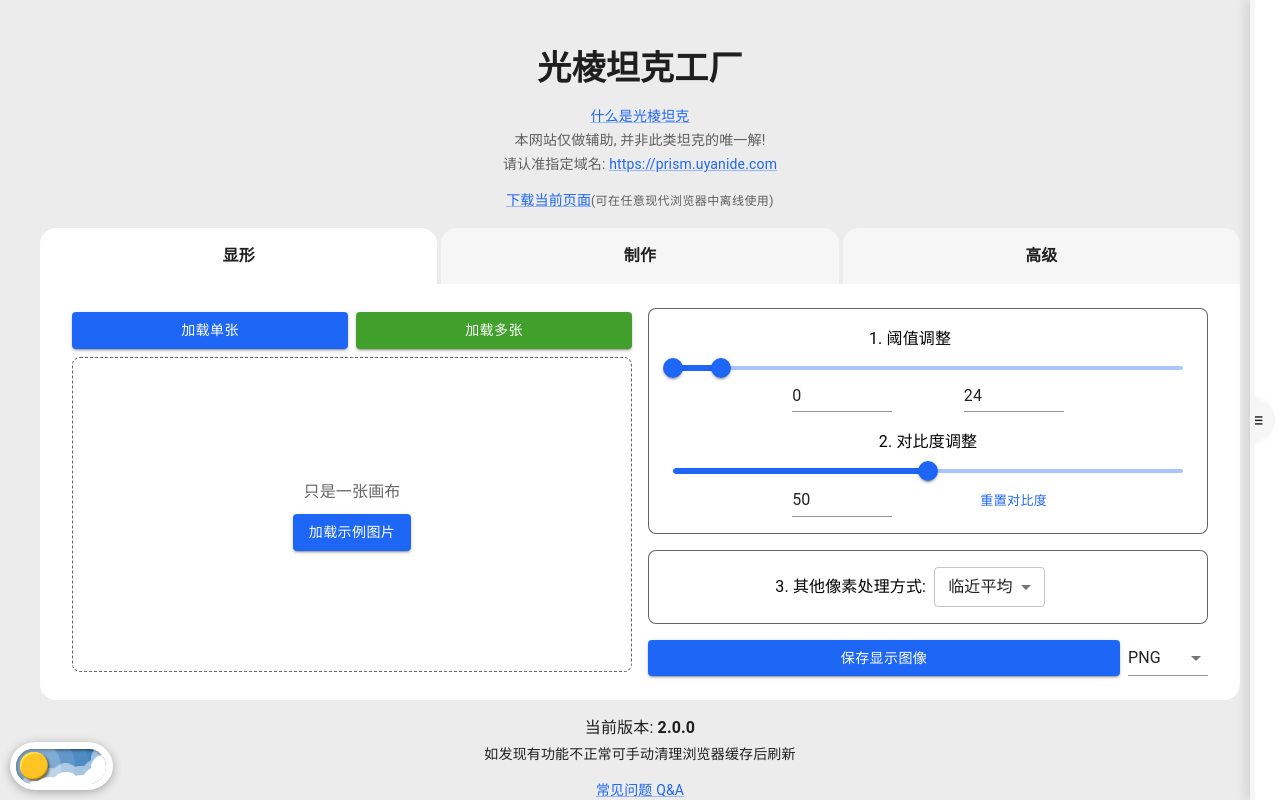
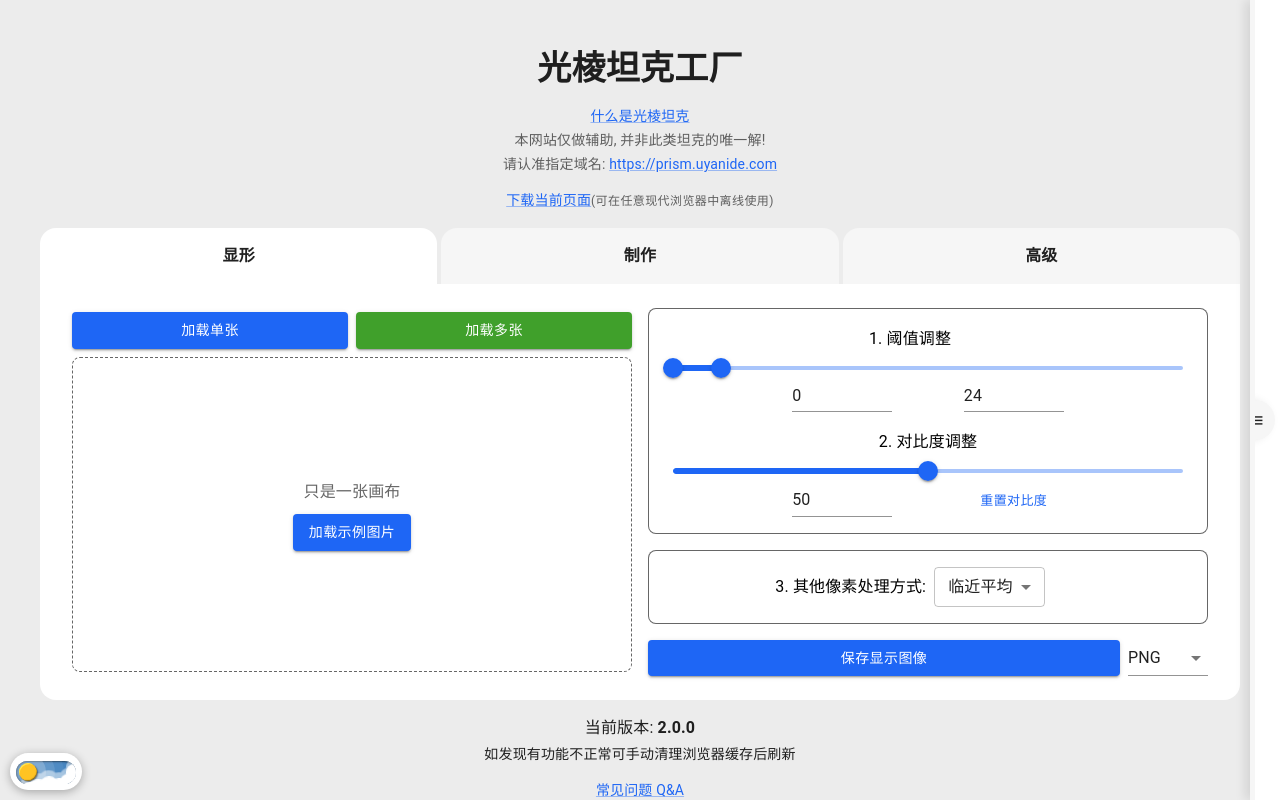
Before and after one commit to Uyanide/Mirage_Decode, a React (Vite) app in the folder web/: page / in a window 1280 px wide. Shown: the top 800 px of the page. Built offline with nearby package versions, Linux system fonts and the light colour scheme; some icons are missing.

Commit message:
🚧 wip: optimize layout

```diff
--- a/web/src/App.tsx
+++ b/web/src/App.tsx
@@ -10,7 +10,7 @@ import { useSidebarStore } from './providers/sidebar';
 import { version as appVersion } from '../package.json';
 import { changeLog } from './constants/change-log';
 import { zIndex } from './constants/layout';
-import { useDesktopModeInitializer } from './providers/layout';
+import { useDesktopModeInitializer, useSmallScreen } from './providers/layout';
 
 function App() {
   useDesktopModeInitializer();
@@ -22,6 +22,8 @@ function App() {
   const dayNightToggleRef = useRef<HTMLElement>(null);
 
   const sidebarState = useSidebarStore();
+
+  const smallScreen = useSmallScreen();
 
   return (
     <Box
@@ -48,7 +50,7 @@ function App() {
         }}
         ref={dayNightToggleRef}
       >
-        <DayNightToggle value={themeMode} size={1.5} onChange={toggleThemeMode} />
+        <DayNightToggle value={themeMode} size={smallScreen ? 1 : 1.5} onChange={toggleThemeMode} />
       </Box>
 
       <DraggableSidebar
--- a/web/src/pages/advanced-encode.tsx
+++ b/web/src/pages/advanced-encode.tsx
@@ -11,17 +11,6 @@ export default function AdvancesEncodePage() {
 
 function ImageInputs() {
   const desktop = useDesktopMode();
-
-  return (
-    <>
-      <Typography variant="h5" sx={{ mb: 2, textAlign: 'center' }}>
-        敬请期待 :D
-      </Typography>
-      <Typography variant="h6" sx={{ mb: 2, textAlign: 'center' }}>
-        给自己个 DDL，2025.8.20 之前
-      </Typography>
-    </>
-  );
 
   return (
     <Grid container spacing={2} maxWidth={desktop ? 'lg' : 'sm'}>
--- a/web/src/pages/encode.tsx
+++ b/web/src/pages/encode.tsx
@@ -22,7 +22,7 @@ import {
 } from '@mui/material';
 import { InputContainer } from '../components/input-container';
 import { ImageLoaderDialog } from '../components/image-loader';
-import { useDesktopMode } from '../providers/layout';
+import { useDesktopMode, useSmallScreen } from '../providers/layout';
 import { HelpButton } from '../components/help-button';
 import { CanvasFallback } from '../components/canvas-fallback';
 import { useCallback, useEffect, useRef, useState } from 'react';
@@ -48,6 +48,7 @@ export default function EncodePage() {
         flexDirection: 'column',
         width: '100%',
         maxWidth: desktop ? 'lg' : 'sm',
+        mx: 'auto',
       }}
     >
       <ImageInputs />
@@ -96,6 +97,7 @@ function ImageConfig({ isCover }: ImageConfigProps) {
           width: '100%',
           gap: 2,
           alignItems: 'center',
+          overflowX: 'auto',
         }}
       >
         <ImageInput isCover={isCover}></ImageInput>
@@ -110,6 +112,9 @@ function ImageInput({ isCover }: ImageConfigProps) {
   const setImage = usePrismEncodeImageStore(isCover ? (state) => state.setCoverImage : (state) => state.setInnerImage);
 
   const canvasRef = useRef<HTMLCanvasElement>(null);
+
+  const smallScreen = useSmallScreen();
+  const size = smallScreen ? 100 : 200;
 
   useEffect(() => {
     const canvas = canvasRef.current;
@@ -137,7 +142,7 @@ function ImageInput({ isCover }: ImageConfigProps) {
         flexDirection: 'column',
         gap: 1,
         px: 1,
-        width: '200px',
+        width: size,
       }}
     >
       <ImageLoaderDialog
@@ -145,14 +150,14 @@ function ImageInput({ isCover }: ImageConfigProps) {
           setImage(image);
         }}
         defaultImage={isCover ? defaultImages.encodeCover : defaultImages.encodeInner}
+        label="加载"
       ></ImageLoaderDialog>
       {!image && (
         <CanvasFallback
           text="(･_･`)>"
           aspectRatio="1"
           styles={{
-            maxWidth: '200px',
-            maxHeight: '200px',
+            width: '100%',
             objectFit: 'contain',
           }}
         ></CanvasFallback>
@@ -160,11 +165,10 @@ function ImageInput({ isCover }: ImageConfigProps) {
       <canvas
         ref={canvasRef}
         style={{
-          maxWidth: '200px',
-          maxHeight: '200px',
+          maxWidth: size,
+          maxHeight: size,
           display: image ? 'block' : 'none',
           objectFit: 'contain',
-          imageRendering: 'pixelated',
         }}
       ></canvas>
     </Box>
--- a/web/src/providers/layout.tsx
+++ b/web/src/providers/layout.tsx
@@ -4,9 +4,9 @@ import { create } from 'zustand';
 
 interface LayoutState {
   isDesktopMode: boolean;
-  setDesktopMode: (isDesktop: boolean) => void;
-  isLargeScreen: boolean;
-  setLargeScreen: (isLarge: boolean) => void;
+  setDesktopMode: (is: boolean) => void;
+  isSmallScreen: boolean;
+  setSmallScreen: (is: boolean) => void;
   screenWidth: number;
   setScreenWidth: (width: number) => void;
 }
@@ -16,9 +16,9 @@ export const useLayoutStore = create<LayoutState>((set) => ({
   setDesktopMode: (isDesktop) => {
     set({ isDesktopMode: isDesktop });
   },
-  isLargeScreen: false,
-  setLargeScreen: (isLarge) => {
-    set({ isLargeScreen: isLarge });
+  isSmallScreen: false,
+  setSmallScreen: (isSmall) => {
+    set({ isSmallScreen: isSmall });
   },
   screenWidth: window.innerWidth,
   setScreenWidth: (width) => {
@@ -28,10 +28,10 @@ export const useLayoutStore = create<LayoutState>((set) => ({
 
 export const useDesktopModeInitializer = () => {
   const theme = useTheme();
-  const isDesktopMode = useMediaQuery(theme.breakpoints.up('sm'));
-  const isLargeScreen = useMediaQuery(theme.breakpoints.up('lg'));
+  const isDesktopMode = useMediaQuery(theme.breakpoints.up('lg'));
+  const isSmallScreen = useMediaQuery(theme.breakpoints.up('sm'));
   const setDesktopMode = useLayoutStore((state) => state.setDesktopMode);
-  const setLargeScreen = useLayoutStore((state) => state.setLargeScreen);
+  const setSmallScreen = useLayoutStore((state) => state.setSmallScreen);
   const setScreenWidth = useLayoutStore((state) => state.setScreenWidth);
 
   useEffect(() => {
@@ -39,22 +39,22 @@ export const useDesktopModeInitializer = () => {
   }, [isDesktopMode, setDesktopMode]);
 
   useEffect(() => {
-    setLargeScreen(isLargeScreen);
-  }, [isLargeScreen, setLargeScreen]);
+    setSmallScreen(isSmallScreen);
+  }, [isSmallScreen, setSmallScreen]);
 
   useEffect(() => {
     const handleResize = () => {
       const width = window.innerWidth;
       setScreenWidth(width);
       setDesktopMode(width >= theme.breakpoints.values.lg);
-      setLargeScreen(width >= theme.breakpoints.values.xl);
+      setSmallScreen(width < theme.breakpoints.values.sm);
     };
 
     window.addEventListener('resize', handleResize);
     return () => {
       window.removeEventListener('resize', handleResize);
     };
-  }, [setDesktopMode, setScreenWidth, setLargeScreen, theme.breakpoints.values.xl, theme.breakpoints.values.lg]);
+  }, [setDesktopMode, setScreenWidth, setSmallScreen, theme.breakpoints.values.lg, theme.breakpoints.values.sm]);
 };
 
 export const useDesktopMode = () => {
@@ -65,6 +65,6 @@ export const useScreenWidth = () => {
   return useLayoutStore((state) => state.screenWidth);
 };
 
-export const useLargeScreen = () => {
-  return useLayoutStore((state) => state.isLargeScreen);
+export const useSmallScreen = () => {
+  return useLayoutStore((state) => state.isSmallScreen);
 };
```
Also changed, not shown: 1 other file (tests, documents, lock files or other folders).
